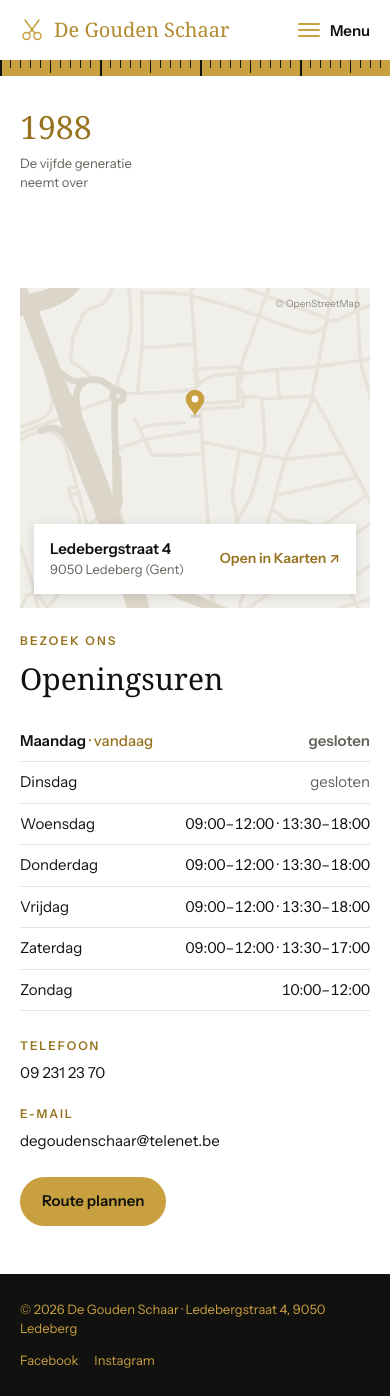
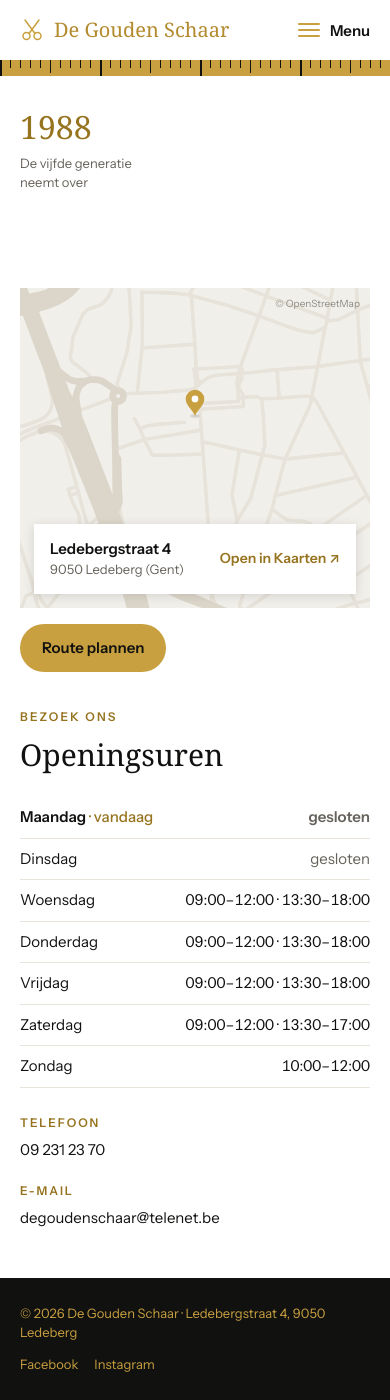
Before and after one commit to sander-sdv/De-Gouden-Schaar, a Jekyll site: the page built from index.html, in a window 390 px wide and 1400 px high, scrolled down 4350 px. Built offline with Jekyll 4.4.1, drawn with Linux system fonts in a browser that asks for light colours; some web fonts are replaced.

Commit message:
Put 'Route plannen' right under the map on phones
On phones the button now sits directly below the map instead of at
the bottom after the phone and e-mail details. Desktop is unchanged.

Co-Authored-By: Claude Opus 5.5 <noreply@anthropic.com>
Claude-Session: https://claude.ai/code/session_01Hd9kXiqAFUu9DDrNhdjzrE

```diff
--- a/_includes/contact.html
+++ b/_includes/contact.html
@@ -6,6 +6,7 @@
       <div class="kaart-wrap" role="img" aria-label="Kaart met de ligging van {{ w.naam }}, {{ w.adres.straat }}">{% include kaart.svg %}<span class="osm">© OpenStreetMap</span></div>
       <a class="card js-maps" href="https://www.google.com/maps/search/?api=1&amp;query={{ q | url_encode }}" data-query="{{ q }}" target="_blank" rel="noopener"><span><strong data-cms="winkel:adres.straat">{{ w.adres.straat }}</strong><small><span data-cms="winkel:adres.postcode">{{ w.adres.postcode }}</span> <span data-cms="winkel:adres.gemeente">{{ w.adres.gemeente }}</span> (<span data-cms="winkel:adres.stad">{{ w.adres.stad }}</span>)</small></span><span class="go">Open in Kaarten ↗</span></a>
     </div>
+    <div class="btns route-mobile"><a class="btn js-route" href="https://www.google.com/maps/dir/?api=1&amp;destination={{ q | url_encode }}" data-query="{{ q }}" target="_blank" rel="noopener">Route plannen</a></div>
     <div class="info">
       <div class="kicker">Bezoek ons</div>
       <h2>Openingsuren</h2>
@@ -18,7 +19,7 @@
         <div><small>Telefoon</small><p><a href="tel:{{ w.telefoon | remove: ' ' }}" data-cms="winkel:telefoon">{{ w.telefoon }}</a></p></div>
         <div><small>E-mail</small><p><a href="mailto:{{ w.email }}" data-cms="winkel:email">{{ w.email }}</a></p></div>
       </div>
-      <div class="btns"><a class="btn js-route" href="https://www.google.com/maps/dir/?api=1&amp;destination={{ q | url_encode }}" data-query="{{ q }}" target="_blank" rel="noopener">Route plannen</a></div>
+      <div class="btns route-desktop"><a class="btn js-route" href="https://www.google.com/maps/dir/?api=1&amp;destination={{ q | url_encode }}" data-query="{{ q }}" target="_blank" rel="noopener">Route plannen</a></div>
     </div>
   </div>
 </section>
--- a/assets/css/main.css
+++ b/assets/css/main.css
@@ -133,6 +133,8 @@ a:focus-visible,.btn:focus-visible{outline:3px solid var(--gold);outline-offset:
 .map .card small{display:block;color:var(--muted);font-size:13px}
 .map .go{font-weight:600;font-size:14px;color:var(--gold-text);white-space:nowrap}
 .map .card:hover .go{text-decoration:underline}
+/* "Route plannen": op een gsm direct onder de kaart, op een groot scherm onder de contactgegevens */
+.route-mobile{display:none}
 .info h2{font-family:var(--serif);font-weight:400;font-size:clamp(30px,3.5vw,44px);margin:6px 0 20px}
 .hours{width:100%;border-collapse:collapse;font-variant-numeric:tabular-nums;font-size:15px}
 .hours td{padding:9px 0;border-bottom:1px solid var(--line)}
@@ -188,6 +190,8 @@ a:focus-visible,.btn:focus-visible{outline:3px solid var(--gold);outline-offset:
   .section{padding-block:48px}
   .split,.story,.visit{gap:24px}
   .map{min-height:320px}
+  .route-mobile{display:flex;margin:-8px 0 12px}
+  .route-desktop{display:none}
 }
 @media (max-width:420px){.contact{grid-template-columns:1fr}}
 @media (max-width:370px){.hours{font-size:14px}.hours td+td{padding-left:8px}}
```
